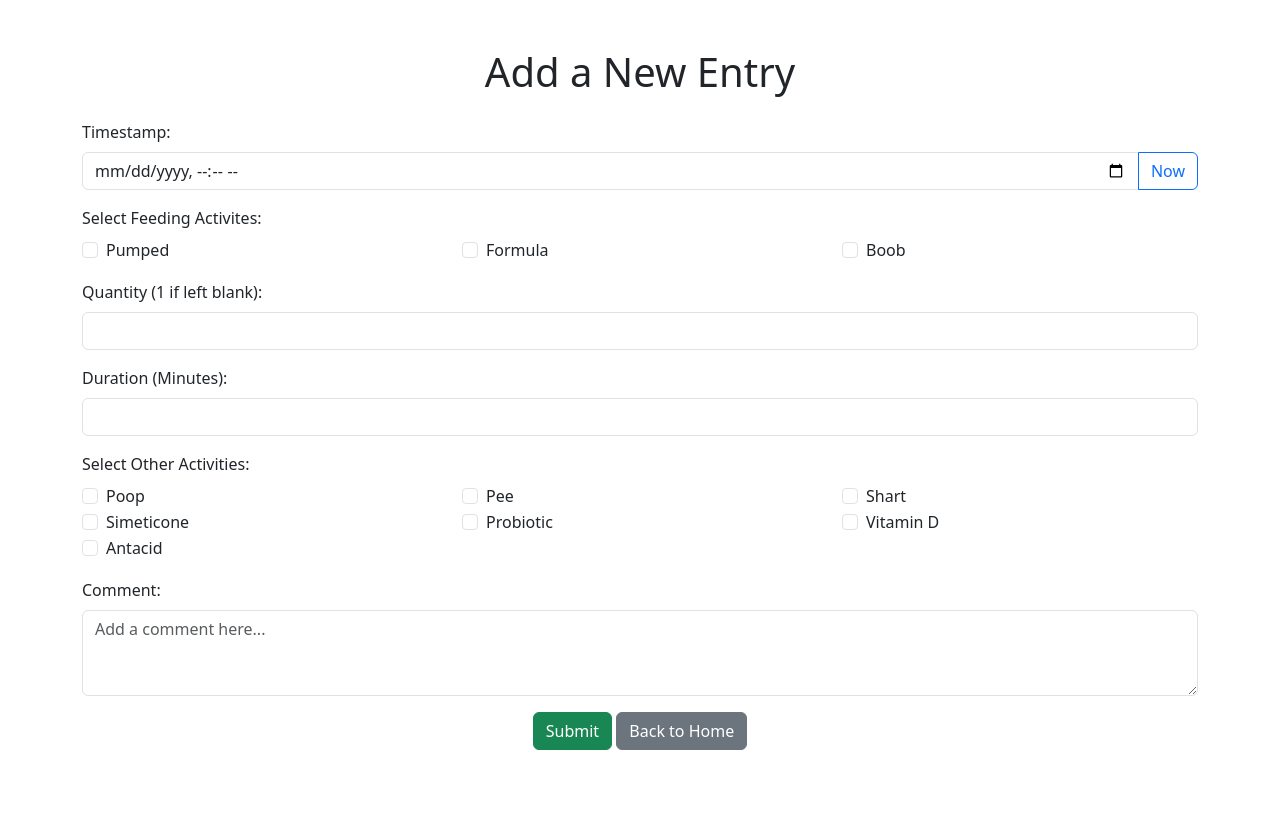
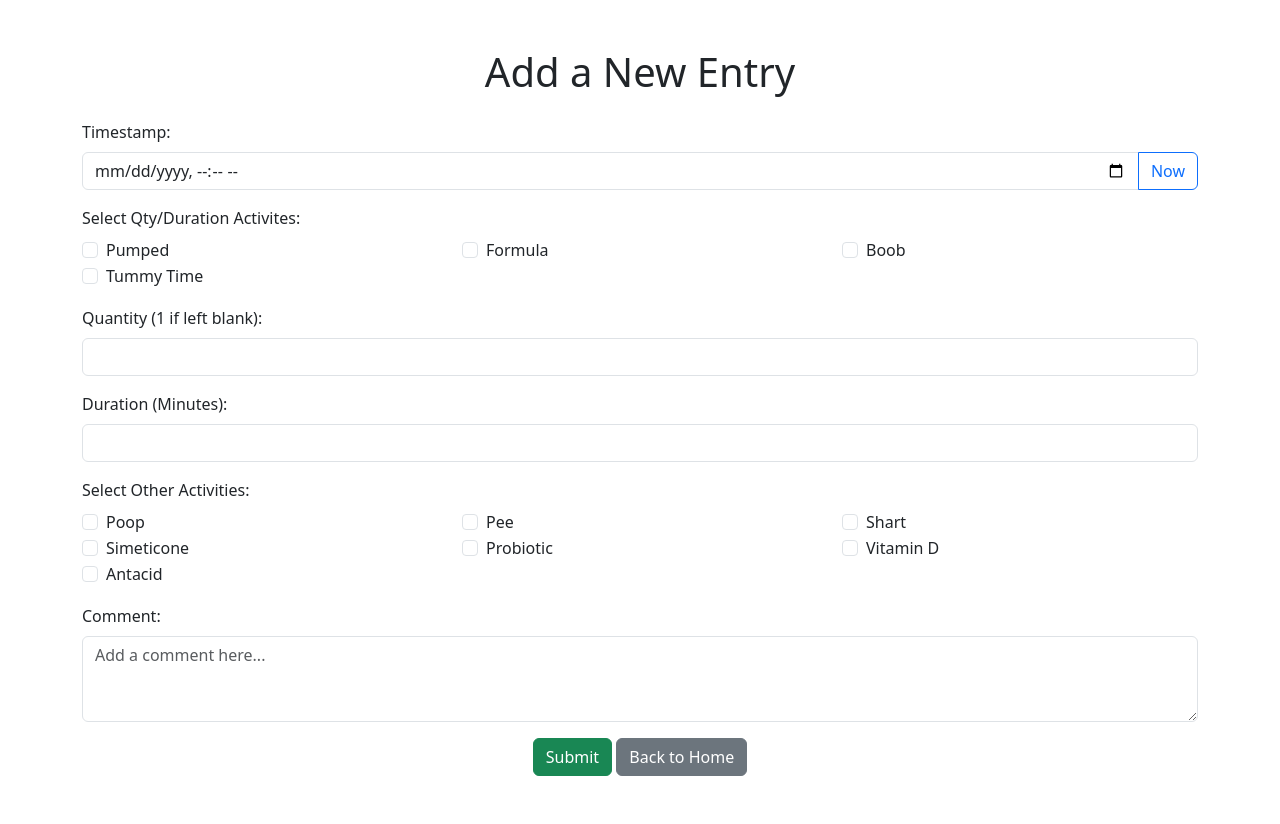
Before and after one commit to bobwoodcock/nurture-iq, a Flask app: page /add in a window 1280 px wide. Before the commit the page ends 750 px from the top, so only its background shows below. Run offline with Flask 3, Linux system fonts and the light colour scheme.

Commit message:
Added Tummy Time to Qty/Duration activities.

```diff
--- a/app.py
+++ b/app.py
@@ -68,7 +68,7 @@ def add_entry():
 
         for activity in activities:
             entry_quantity = quantity if activity in ('Pumped', 'Formula', 'Boob') else 1
-            entry_duration = duration if activity in ('Pumped', 'Formula', 'Boob') else None
+            entry_duration = duration if activity in ('Pumped', 'Formula', 'Boob', 'Tummy Time') else None
             new_entry = BabyLog(
                 ts=ts,
                 activity=activity,
--- a/templates/add_entry.html
+++ b/templates/add_entry.html
@@ -35,7 +35,7 @@
         </div>
 
         <div class="col-12">
-            <label class="form-label">Select Feeding Activites:</label>
+            <label class="form-label">Select Qty/Duration Activites:</label>
             <div class="row">
                 <div class="col-6 col-md-4">
                     <div class="form-check">
@@ -53,6 +53,12 @@
                     <div class="form-check">
                         <input type="checkbox" id="boob" name="activities" value="Boob" class="form-check-input">
                         <label for="boob" class="form-check-label">Boob</label>
+                    </div>
+                </div>
+                <div class="col-6 col-md-4">
+                    <div class="form-check">
+                        <input type="checkbox" id="tummy-time" name="activities" value="Tummy Time" class="form-check-input">
+                        <label for="tummy-time" class="form-check-label">Tummy Time</label>
                     </div>
                 </div>
             </div>
```
